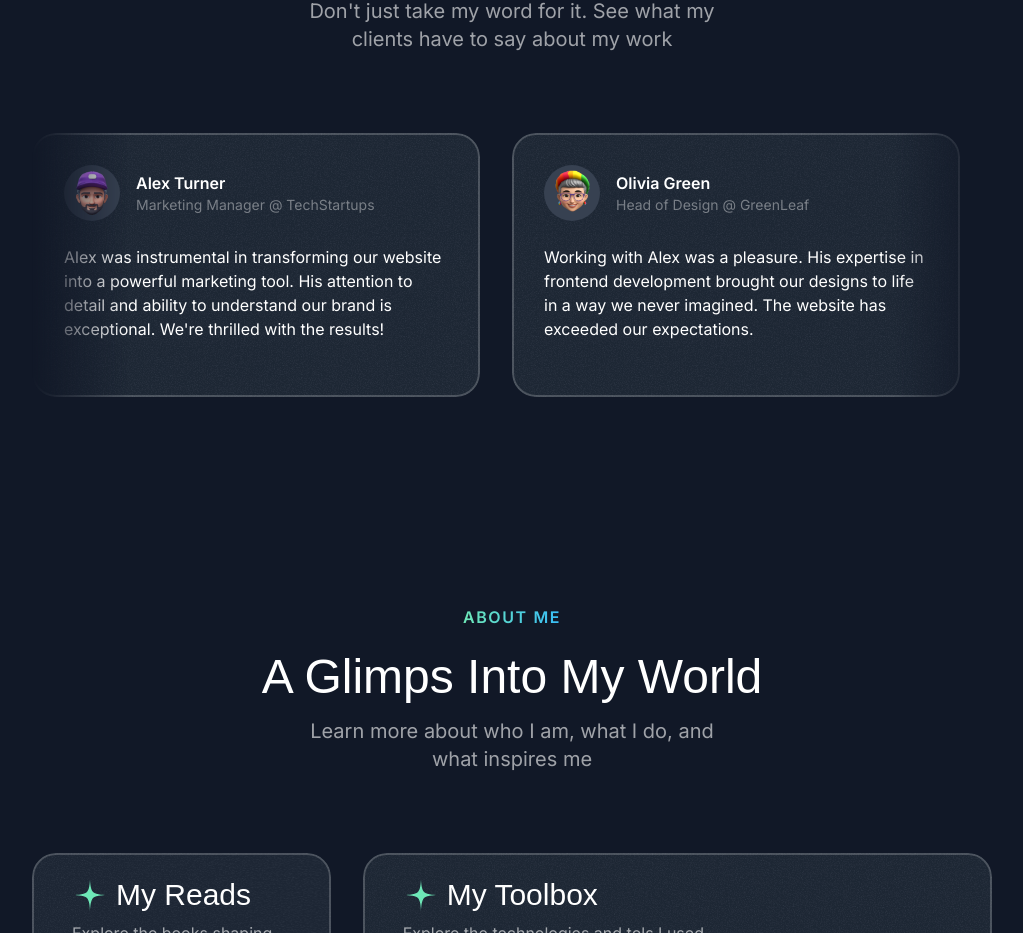
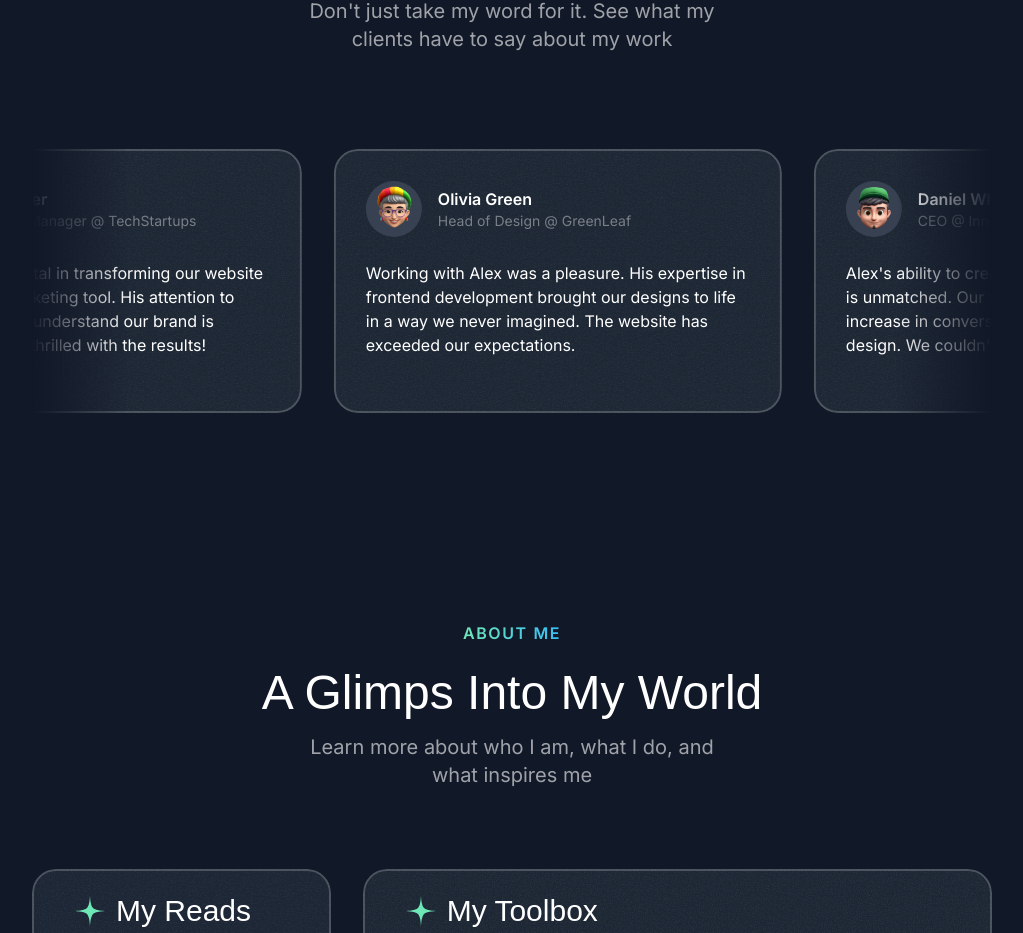
Before and after one commit to Fouzia-Oreen/Next-Js_Portfolio, a Next.js app in the folder nextjs-portfolio/: page / in a window 1280 px wide. Shown: the part 3391-4324 px from the top of the page, without its empty margins (128-1151 px from the left). Built offline with nearby package versions, Linux system fonts and the light colour scheme; a web font is replaced by a local one.

Commit message:
testimonial animation added

```diff
--- a/nextjs-portfolio/src/sections/Testimonial.tsx
+++ b/nextjs-portfolio/src/sections/Testimonial.tsx
@@ -6,6 +6,7 @@
 import Card from "@/components/Card";
 import SectionHeader from "@/components/SectionHeader";
 import Image from "next/image";
+import { Fragment } from "react";
 
 const testimonials = [
   {
@@ -46,10 +47,12 @@
     <section className="py-16 lg:py-24">
     <div className="container">
         <SectionHeader title="Happy Clients" content="What Clients Say About Me" description="Don&apos;t just take my word for it. See what my clients have to say about my work"/>
-        <div className="mt-16 lg:mt-20 flex overflow-x-clip [mask-image:linear-gradient(to_right,transparent,black_10%,black_90%,transparent)]">
-            <div className="flex flex-none gap-8">
+        <div className="mt-12 lg:mt-20 flex overflow-x-clip [mask-image:linear-gradient(to_right,transparent,black_10%,black_90%,transparent)] py-4 -my-4">
+            <div className="flex flex-none gap-8 pr-8 animate-move-left [animation-duration:90s] hover:[animation-play-state:paused]">
+              {[...new Array(2).fill(0).map((_, index) => (
+                <Fragment key={index}>
                 {testimonials.map(testmonial => (
-                <Card key={testmonial.name} className="max-w-xs md:max-w-md  p-6 md:p-8">
+                  <Card key={testmonial.name} className="max-w-xs md:max-w-md  p-6 md:p-8 hover:-rotate-3 transition duration-300">
                   <div className="flex gap-4 items-center">
                   <div className="size-14 bg-gray-700 inline-flex rounded-full items-center justify-center flex-shrink-0">
                   <Image src={testmonial.avatar} alt={testmonial.name} className="max-h-full"/>
@@ -62,6 +65,9 @@
                   <p className="mt-4 md:mt-6 text-sm md:text-base">{testmonial.text}</p>
                   </Card>
               ))}
+              </Fragment>
+              ))]}
+
             </div>
         </div>
     </div>
```
Lines whose indentation alone changed are shown as unchanged.
